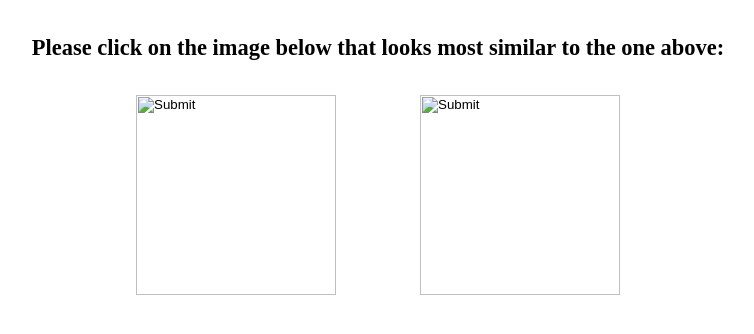
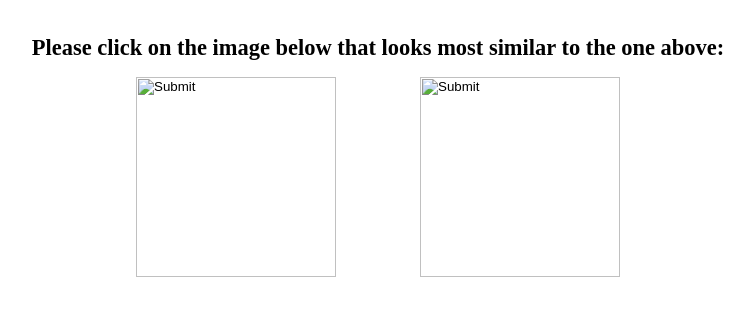
Before and after one commit to rohbat/MachineTeaching, a Flask app: template templates/teaching_seabed.html in a window 1280 px wide. Shown: the part 277-611 px from the top of the page, without its empty margins (262-1016 px from the left). Run offline with Flask 2, Linux system fonts and the light colour scheme; the template is opened without the code that fills it, so the values that code supplies are empty.

Commit message:
reduced spacing, enlarged caption font

```diff
--- a/templates/teaching_seabed.html
+++ b/templates/teaching_seabed.html
@@ -98,12 +98,16 @@
     margin-bottom: 0;
 }
 
+h3 {
+    margin-bottom: 0;
+}
+
 h4 {
     display: inline;
 }
 
 figcaption {
-  font-size: 1.5em;
+  font-size: 1.4em;
 }
 
 
```
